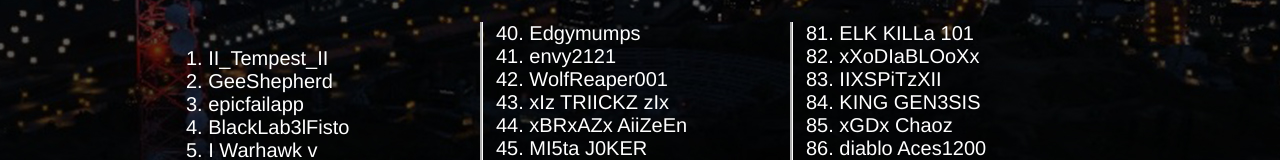
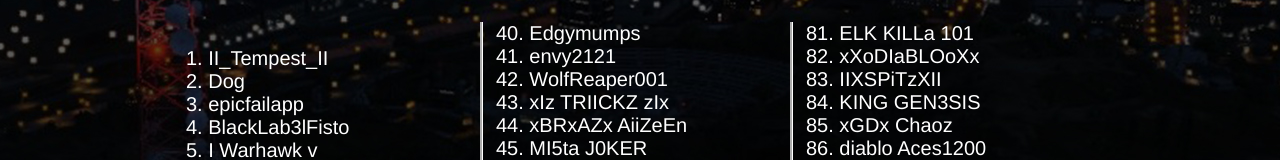
Before and after one commit to Luttenegger/gtavpilots, a plain HTML site: page full_list.html in a window 1280 px wide. Shown: the part 502-662 px from the top of the page. Drawn offline with Linux system fonts and the light colour scheme; a web font is replaced by a local one.

Commit message:
Update full_list.html

```diff
--- a/full_list.html
+++ b/full_list.html
@@ -39,7 +39,7 @@
 <div id="ranks_page">
 <ol>
 <li>II_Tempest_II</li>
-<li>GeeShepherd</li>
+<li>Dog</li>
 <li>epicfailapp</li>
 <li>BlackLab3lFisto</li>
 <li>I Warhawk v</li>
```
